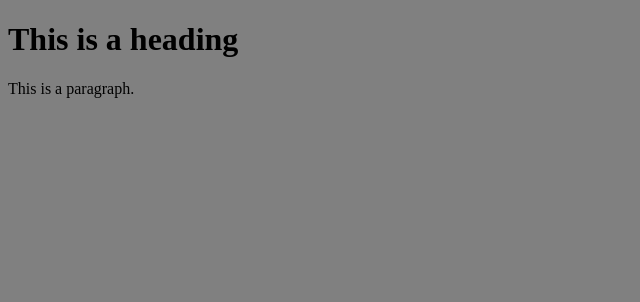
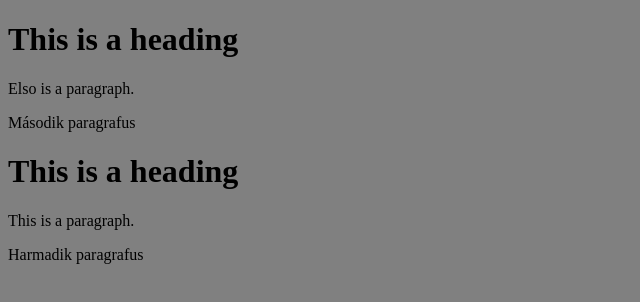
Before and after one commit to Norbus2000/HTML_gyak, a plain HTML site: page index.html in a window 1280 px wide. Shown: the whole page, without its empty margins (0-640 px from the left). Drawn offline with Linux system fonts and the light colour scheme.

Commit message:
HTML bekezdések beszúrása

```diff
--- a/index.html
+++ b/index.html
@@ -10,9 +10,13 @@
   <link rel="stylesheet" href="stilus.css">
 </head>
 <body>
-
-<h1>This is a heading</h1>
-<p>This is a paragraph.</p>
-
+	<main>
+		<h1>This is a heading</h1>
+		<p>Elso is a paragraph.</p>
+		<p>Második paragrafus</p>
+		<h1>This is a heading</h1>
+		<p>This is a paragraph.</p>
+		<p>Harmadik paragrafus</p>
+	</main>
 </body>
 </html>
```
